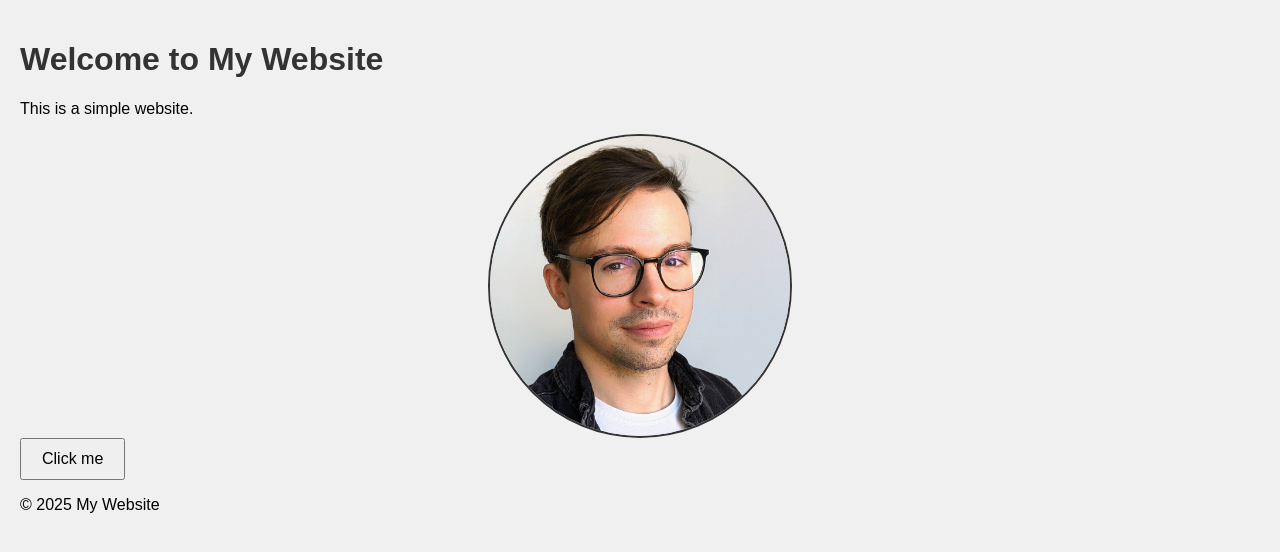
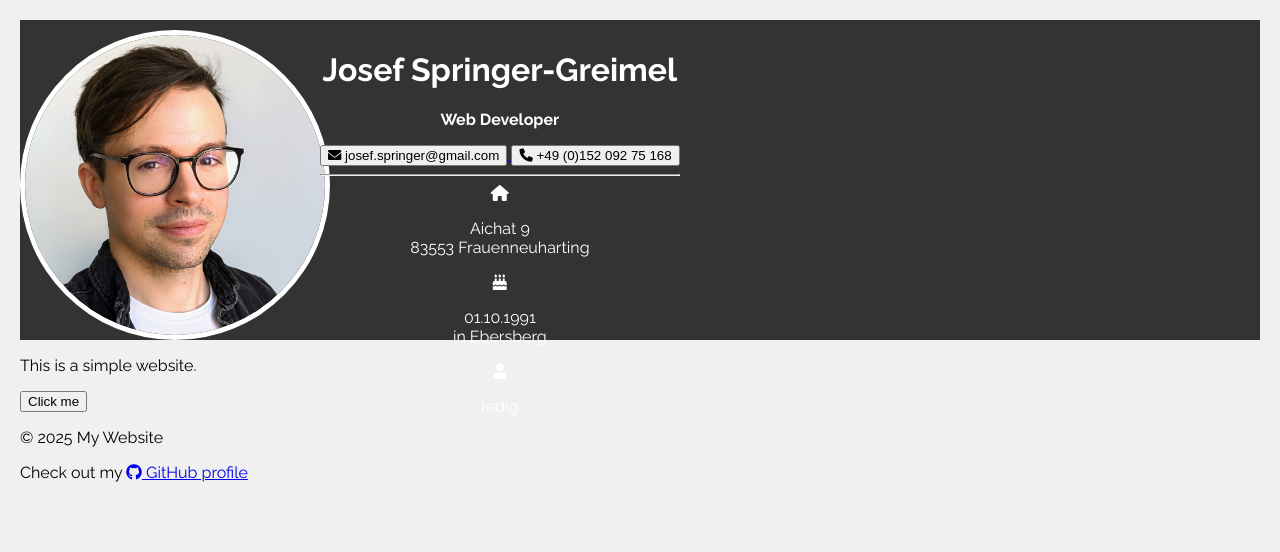
Before and after one commit to YoGeilmann/homepage-cv, a website: page index.html in a window 1280 px wide. Drawn offline with Linux system fonts and the light colour scheme.

Commit message:
project folder structure

```diff
--- /dev/null
+++ b/components/footer/footer.html
@@ -0,0 +1,4 @@
+<footer>
+    <p>&copy; 2025 My Website</p>
+    <p>Check out my <a href="https://github.com/your-username" target="_blank"><i class="fab fa-github"></i> GitHub profile</a></p>
+</footer>
--- /dev/null
+++ b/components/header/header.css
@@ -0,0 +1,23 @@
+header {
+    background-color: #333;
+    color: #fff;
+    padding: 10px 0;
+    text-align: center;
+    height: 300px;
+    display: flex;
+}
+
+.header-image {
+    width: 30%;
+    max-width: 300px;
+    height: auto;
+}
+
+img {
+    width: 100%;
+    height: auto;
+    display: block;
+    margin: 0 auto;
+    border-radius: 50%;
+    border: 5px solid #fff;
+}
--- /dev/null
+++ b/components/header/header.html
@@ -0,0 +1,44 @@
+<header>
+    <div class="header-image">
+        <img class="portrait" src="../../img/portrait.jpg" alt="portrait of me">
+    </div>
+    <div class="header-info">
+        <div class="header-info-name">
+            <h1>Josef Springer-Greimel</h1>
+        </div>
+        <div class="header-info-jobtitle">
+            <p><b>Web Developer</b></p>
+        </div>
+        <div class="header-info-contact">
+            <a href="mailto:josef.springer@gmail.com" target="_blank">
+                <button>
+                    <i class="fas fa-envelope"></i> josef.springer@gmail.com
+                </button>
+            </a>
+            <a href="callto:+4915209275168" target="_blank">
+                <button>
+                    <i class="fas fa-phone"></i> +49 (0)152 092 75 168
+                </button>
+            </a>
+            <hr>
+            <div class="header-info-minor">
+                <i class="fas fa-home"></i>
+                <p>
+                    Aichat 9
+                    <br>
+                    83553 Frauenneuharting
+                </p>
+                <i class="fas fa-cake"></i>
+                <p>
+                    01.10.1991
+                    <br>
+                    in Ebersberg
+                </p>
+                <i class="fas fa-user"></i>
+                <p>
+                    ledig
+                </p>
+            </div>
+        </div>
+    </div>
+</header>
--- /dev/null
+++ b/components/main/main.html
@@ -0,0 +1,4 @@
+<main>
+    <p>This is a simple website.</p>
+    <button id="myButton">Click me</button>
+</main>
--- /dev/null
+++ b/css/all-styles.css
@@ -0,0 +1,6 @@
+@import url('https://cdnjs.cloudflare.com/ajax/libs/font-awesome/6.0.0-beta3/css/all.min.css');
+@import url('https://fonts.googleapis.com/css2?family=Raleway:wght@400;700&display=swap');
+@import url(style.css);
+@import url('../components/header/header.css');
+@import url('../components/main/main.css');
+@import url('../components/footer/footer.css');
--- /dev/null
+++ b/css/style.css
@@ -0,0 +1,6 @@
+body {
+    font-family: Raleway, sans-serif;
+    background-color: #f0f0f0;
+    margin: 0;
+    padding: 20px;
+}
--- a/index.html
+++ b/index.html
@@ -1,29 +1,25 @@
 <!DOCTYPE html>
 <html lang="en">
+
 <head>
     <meta charset="UTF-8">
     <meta name="viewport" content="width=device-width, initial-scale=1.0">
     <title>My Website</title>
-    <link rel="stylesheet" href="styles.css">
+    <link rel="stylesheet" href="css/all-styles.css">
 </head>
+
 <body>
     <!-- Header Section -->
-    <header>
-        <h1>Welcome to My Website</h1>
-    </header>
+    <div id="header"></div>
 
     <!-- Main Content Section -->
-    <main>
-        <p>This is a simple website.</p>
-        <img class="portrait" src="Portrait.jpg" alt="portrait of me">
-        <button id="myButton">Click me</button>
-    </main>
+    <div id="main"></div>
 
     <!-- Footer Section -->
-    <footer>
-        <p>&copy; 2025 My Website</p>
-    </footer>
+    <div id="footer"></div>
 
-    <script src="script.js"></script>
+    <script src="js/load-components.js"></script>
+    <script src="js/script.js"></script>
 </body>
+
 </html>
--- /dev/null
+++ b/js/load-components.js
@@ -0,0 +1,14 @@
+document.addEventListener("DOMContentLoaded", function() {
+    loadComponent('header', 'components/header/header.html');
+    loadComponent('main', 'components/main/main.html');
+    loadComponent('footer', 'components/footer/footer.html');
+});
+
+function loadComponent(id, url) {
+    fetch(url)
+        .then(response => response.text())
+        .then(data => {
+            document.getElementById(id).innerHTML = data;
+        })
+        .catch(error => console.error('Error loading component:', error));
+}
--- a/script.js
+++ /dev/null
@@ -1,3 +0,0 @@
-window.onload = function() {
-    console.log('Page fully loaded');
-};
--- a/styles.css
+++ /dev/null
@@ -1,26 +0,0 @@
-body {
-    font-family: Arial, sans-serif;
-    background-color: #f0f0f0;
-    margin: 0;
-    padding: 20px;
-}
-
-h1 {
-    color: #333;
-}
-
-button {
-    padding: 10px 20px;
-    font-size: 16px;
-    cursor: pointer;
-}
-
-img.portrait {
-    width: 100%;
-    max-width: 300px;
-    height: auto;
-    display: block;
-    margin: 0 auto;
-    border-radius: 50%; /* This makes the image round */
-    border: 2px solid #333; /* Optional: Adds a border around the image */
-}
```
Also changed, not shown: package.json (added, +23 -0 lines), components/footer/footer.css (added), components/main/main.css (added), img/portrait.jpg (renamed from Portrait.jpg), js/script.js (added), 2 other files.
